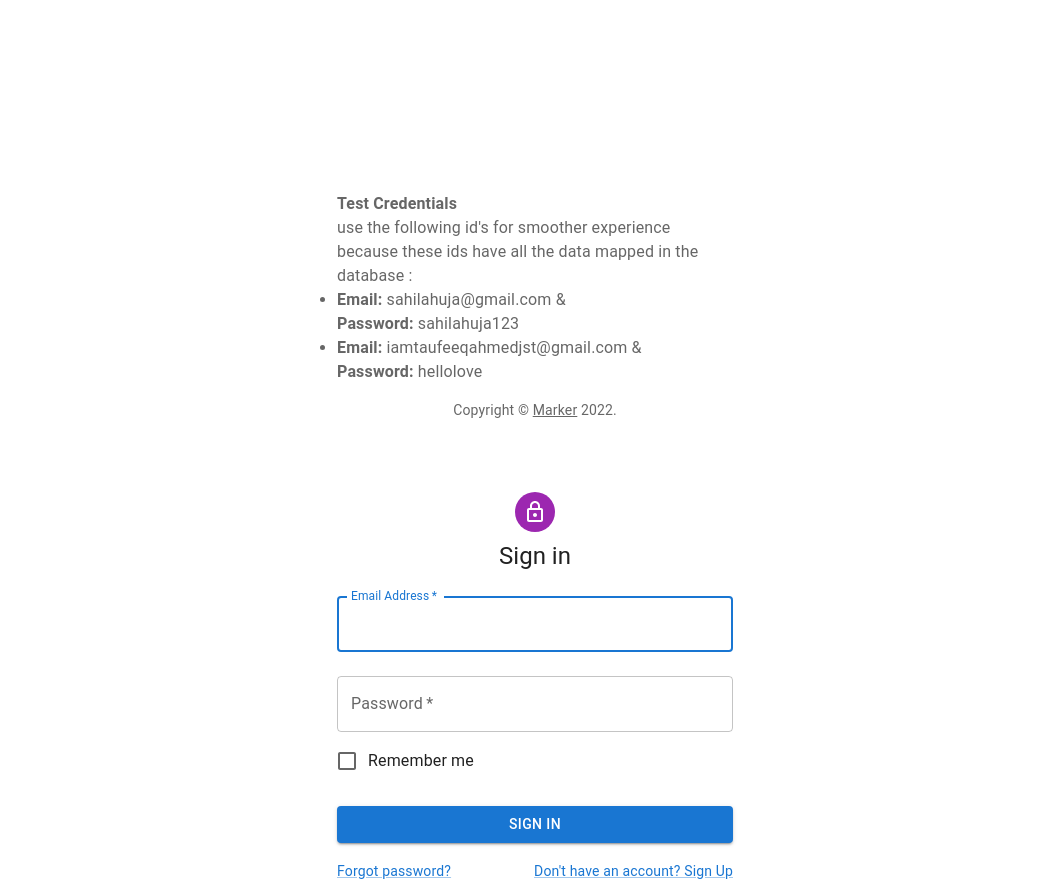
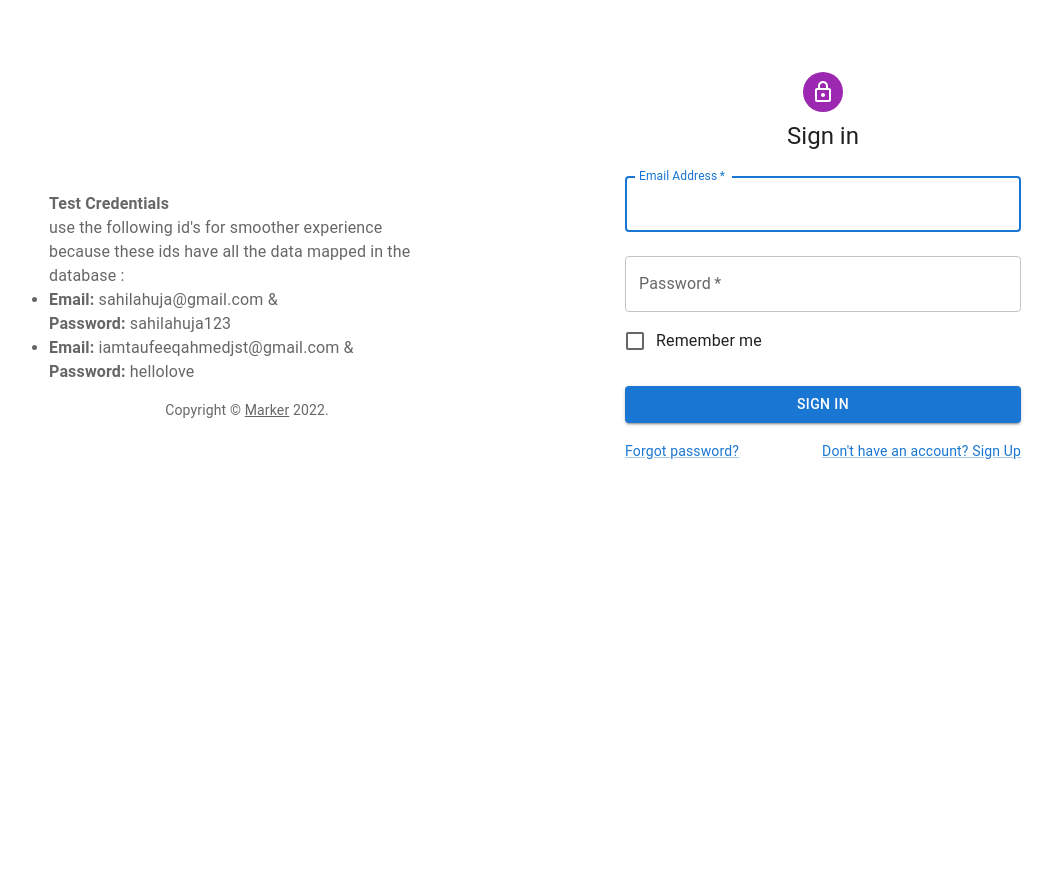
Before and after one commit to Titan1911/heroku-mk42-frontend, a React (Create React App) app: page /sign-in in a window 1280 px wide. Shown: the whole page, without its empty margins (105-1158 px from the left). After the commit the page ends 800 px from the top, so only its background shows below. Built offline with nearby package versions, Linux system fonts and the light colour scheme.

Commit message:
removed register url bugs

```diff
--- a/src/SignIn/SignIn.jsx
+++ b/src/SignIn/SignIn.jsx
@@ -69,7 +69,7 @@ export default function SignIn({ appName }) {
         <ThemeProvider theme={theme}>
             {
 
-                <Container sx={{ display: 'flex', flexDirection: 'column' }}>
+                <Container sx={{ display: 'flex', flexDirection: { xs: 'column', md: 'row' } }}>
                     <Container component="main" maxWidth="xs">
                         <CssBaseline />
 
--- a/src/SignUp/SignUp.jsx
+++ b/src/SignUp/SignUp.jsx
@@ -50,12 +50,12 @@ export default function SignUp({ appName }) {
         }
         signUpNewUser(signUpData)
             .then(() => {
-                console.log('added successfully')
+                // console.log('added successfully')
             })
             .catch(() => {
 
             })
-        console.log("just above")
+        // console.log("just above")
         navigate("/add-profile-info")
     };
 
--- a/src/helpers/index.js
+++ b/src/helpers/index.js
@@ -46,8 +46,8 @@ const getUserFulldata = async (data) => {
     return userData;
 }
 const signUpNewUser = async (data) => {
-    const tokenData = await axios.post('https://mk42-titan-imjst-backend.herokuapp.com/api/add-user', data);
-    console.log(tokenData.data)
+    const tokenData = await axios.post('http://mk42-titan-imjst-backend.herokuapp.com/api/add-user', data);
+    console.log("the token is :" + tokenData.data)
     cookies.set('token', tokenData.data, { path: '/' });
 }
 const submitExtraDetails = async (data) => {
```
